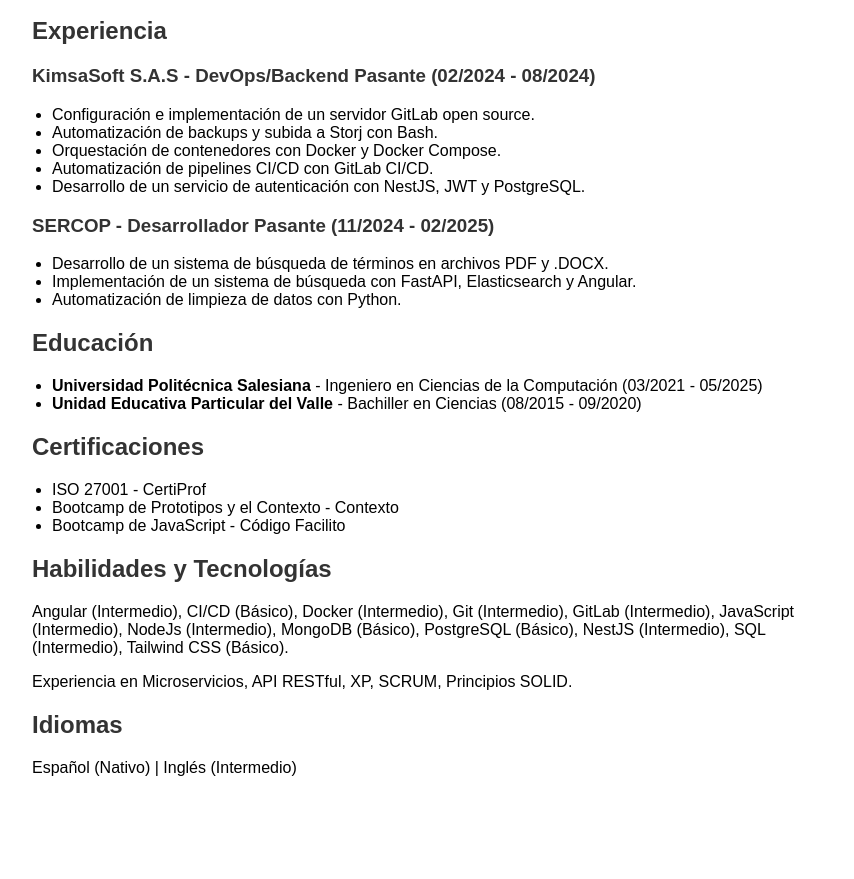
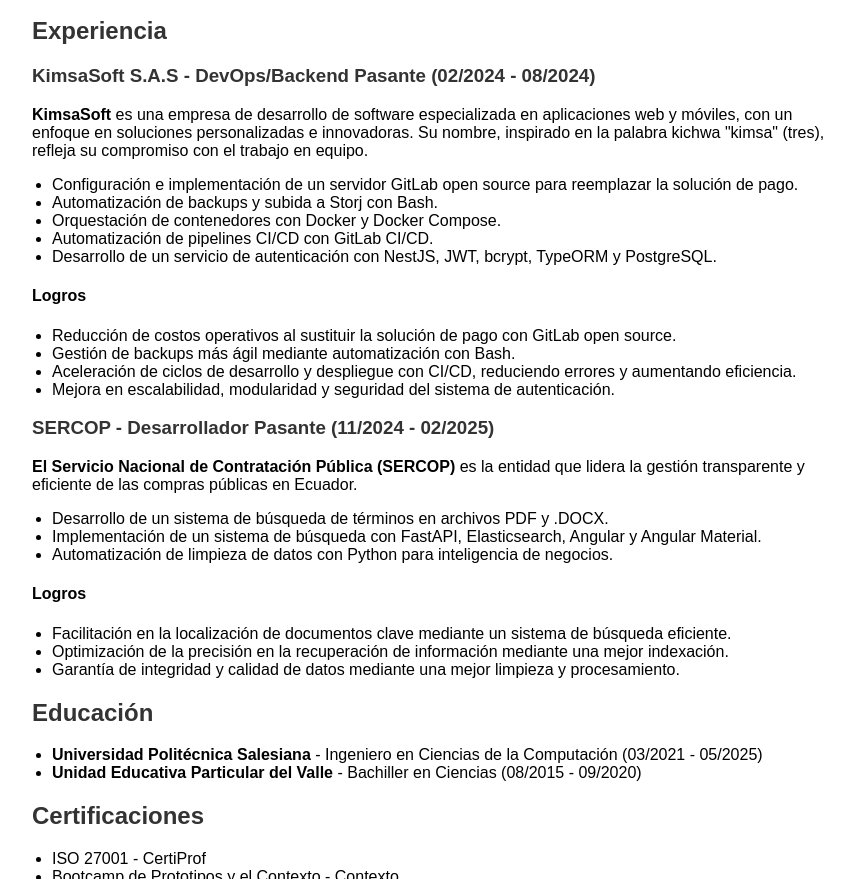
Before and after one commit to StevenSsj1/StevenSsj1.github.io, a plain HTML site: page index.html in a window 1280 px wide. Shown: the part 392-1271 px from the top of the page, without its empty margins (208-1062 px from the left). Before the commit the page ends 1229 px from the top, so only its background shows below. Drawn offline with Linux system fonts and the light colour scheme.

Commit message:
Update index.html
agregando información de las empresas

```diff
--- a/index.html
+++ b/index.html
@@ -31,19 +31,34 @@
         <div class="section">
             <h2>Experiencia</h2>
             <h3>KimsaSoft S.A.S - DevOps/Backend Pasante (02/2024 - 08/2024)</h3>
+            <p><strong>KimsaSoft</strong> es una empresa de desarrollo de software especializada en aplicaciones web y móviles, con un enfoque en soluciones personalizadas e innovadoras. Su nombre, inspirado en la palabra kichwa "kimsa" (tres), refleja su compromiso con el trabajo en equipo.</p>
             <ul>
-                <li>Configuración e implementación de un servidor GitLab open source.</li>
+                <li>Configuración e implementación de un servidor GitLab open source para reemplazar la solución de pago.</li>
                 <li>Automatización de backups y subida a Storj con Bash.</li>
                 <li>Orquestación de contenedores con Docker y Docker Compose.</li>
                 <li>Automatización de pipelines CI/CD con GitLab CI/CD.</li>
-                <li>Desarrollo de un servicio de autenticación con NestJS, JWT y PostgreSQL.</li>
+                <li>Desarrollo de un servicio de autenticación con NestJS, JWT, bcrypt, TypeORM y PostgreSQL.</li>
+            </ul>
+            <h4>Logros</h4>
+            <ul>
+                <li>Reducción de costos operativos al sustituir la solución de pago con GitLab open source.</li>
+                <li>Gestión de backups más ágil mediante automatización con Bash.</li>
+                <li>Aceleración de ciclos de desarrollo y despliegue con CI/CD, reduciendo errores y aumentando eficiencia.</li>
+                <li>Mejora en escalabilidad, modularidad y seguridad del sistema de autenticación.</li>
             </ul>
 
             <h3>SERCOP - Desarrollador Pasante (11/2024 - 02/2025)</h3>
+            <p><strong>El Servicio Nacional de Contratación Pública (SERCOP)</strong> es la entidad que lidera la gestión transparente y eficiente de las compras públicas en Ecuador.</p>
             <ul>
                 <li>Desarrollo de un sistema de búsqueda de términos en archivos PDF y .DOCX.</li>
-                <li>Implementación de un sistema de búsqueda con FastAPI, Elasticsearch y Angular.</li>
-                <li>Automatización de limpieza de datos con Python.</li>
+                <li>Implementación de un sistema de búsqueda con FastAPI, Elasticsearch, Angular y Angular Material.</li>
+                <li>Automatización de limpieza de datos con Python para inteligencia de negocios.</li>
+            </ul>
+            <h4>Logros</h4>
+            <ul>
+                <li>Facilitación en la localización de documentos clave mediante un sistema de búsqueda eficiente.</li>
+                <li>Optimización de la precisión en la recuperación de información mediante una mejor indexación.</li>
+                <li>Garantía de integridad y calidad de datos mediante una mejor limpieza y procesamiento.</li>
             </ul>
         </div>
 
```
